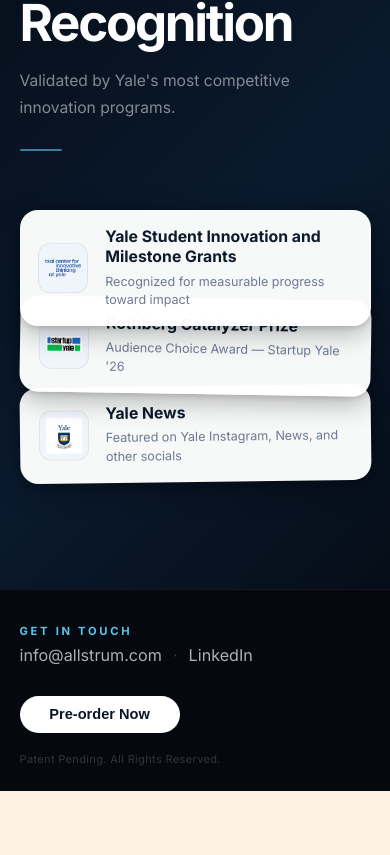
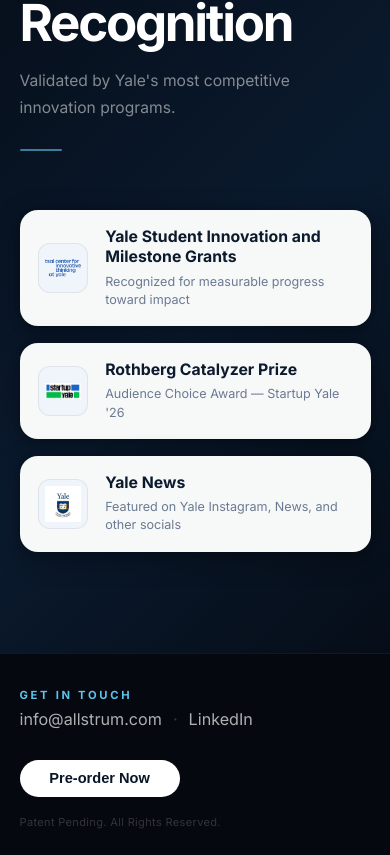
Before and after one commit to eisrael625/allstrum, a React (Create React App) app: page / in a window 390 px wide. Shown: the part 8944-9799 px from the top of the page. Before the commit the page ends 9735 px from the top, so only its background shows below. Built offline with nearby package versions, Linux system fonts and the light colour scheme.

Commit message:
small changes

```diff
--- a/Awards.css
+++ b/Awards.css
@@ -75,17 +75,15 @@
 }
 
 .aw-stack {
-  position: relative;
+  display: flex;
+  flex-direction: column;
+  gap: 1rem;
   width: 100%;
   max-width: 420px;
-  /* height = 2 × offset (100px each) + card height (~108px) */
-  height: 318px;
 }
 
 /* ── Cards ── */
 .aw-card {
-  position: absolute;
-  left: 0;
   width: 100%;
   background: rgba(255, 255, 255, 0.97);
   border-radius: 18px;
@@ -107,10 +105,6 @@
     0  4px 16px rgba(0, 0, 0, 0.18),
     0  0   0  1px rgba(94, 196, 236, 0.22);
 }
-
-.aw-card--1 { top: 0;     z-index: 3; }
-.aw-card--2 { top: 105px; z-index: 2; }
-.aw-card--3 { top: 210px; z-index: 1; }
 
 /* ── Logo box ── */
 .aw-card__logo-wrap {
@@ -166,17 +160,11 @@
 
   .aw-stack {
     max-width: 100%;
-    height: 300px;
   }
-
-  .aw-card--2 { top: 96px;  }
-  .aw-card--3 { top: 192px; }
 }
 
 /* ── Mobile ── */
 @media (max-width: 480px) {
-  .aw-stack { height: 278px; }
-
   .aw-card {
     padding: 1rem 1.1rem;
     gap: 1rem;
@@ -186,7 +174,4 @@
     width: 50px;
     height: 50px;
   }
-
-  .aw-card--2 { top: 88px;  }
-  .aw-card--3 { top: 176px; }
 }
--- a/src/Awards.css
+++ b/src/Awards.css
@@ -75,17 +75,15 @@
 }
 
 .aw-stack {
-  position: relative;
+  display: flex;
+  flex-direction: column;
+  gap: 1rem;
   width: 100%;
   max-width: 420px;
-  /* height = 2 × offset (100px each) + card height (~108px) */
-  height: 318px;
 }
 
 /* ── Cards ── */
 .aw-card {
-  position: absolute;
-  left: 0;
   width: 100%;
   background: rgba(255, 255, 255, 0.97);
   border-radius: 18px;
@@ -107,10 +105,6 @@
     0  4px 16px rgba(0, 0, 0, 0.18),
     0  0   0  1px rgba(94, 196, 236, 0.22);
 }
-
-.aw-card--1 { top: 0;     z-index: 3; }
-.aw-card--2 { top: 105px; z-index: 2; }
-.aw-card--3 { top: 210px; z-index: 1; }
 
 /* ── Logo box ── */
 .aw-card__logo-wrap {
@@ -166,17 +160,11 @@
 
   .aw-stack {
     max-width: 100%;
-    height: 300px;
   }
-
-  .aw-card--2 { top: 96px;  }
-  .aw-card--3 { top: 192px; }
 }
 
 /* ── Mobile ── */
 @media (max-width: 480px) {
-  .aw-stack { height: 278px; }
-
   .aw-card {
     padding: 1rem 1.1rem;
     gap: 1rem;
@@ -186,7 +174,4 @@
     width: 50px;
     height: 50px;
   }
-
-  .aw-card--2 { top: 88px;  }
-  .aw-card--3 { top: 176px; }
 }
--- a/src/Awards.jsx
+++ b/src/Awards.jsx
@@ -27,16 +27,13 @@
   },
 ];
 
-/* Per-card resting rotation (managed by Framer Motion so hover can reset to 0) */
-const ROTATIONS = [0, 0.9, -0.7];
-
 const cardVariants = {
-  hidden:  (i) => ({ opacity: 0, x: 50, y: 8,  rotate: ROTATIONS[i] }),
+  hidden:  () => ({ opacity: 0, x: 50, y: 8, rotate: 0 }),
   visible: (i) => ({
     opacity: 1,
     x: 0,
     y: 0,
-    rotate: ROTATIONS[i],
+    rotate: 0,
     transition: { duration: 0.64, delay: i * 0.13, ease: [0.22, 1, 0.36, 1] },
   }),
 };
@@ -84,9 +81,7 @@
                 whileInView="visible"
                 viewport={{ once: true, amount: 0.15 }}
                 whileHover={{
-                  y: -11,
-                  rotate: 0,
-                  zIndex: 10,
+                  y: -6,
                   transition: { duration: 0.26, ease: 'easeOut' },
                 }}
               >
```
Also changed, not shown: Awards.jsx (+3 -8 lines).
